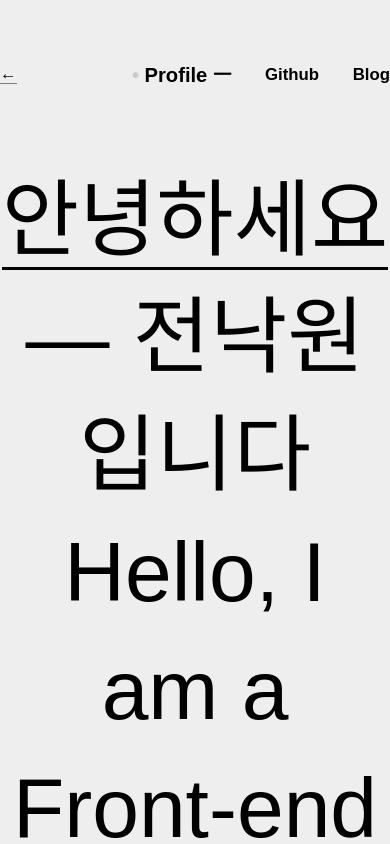
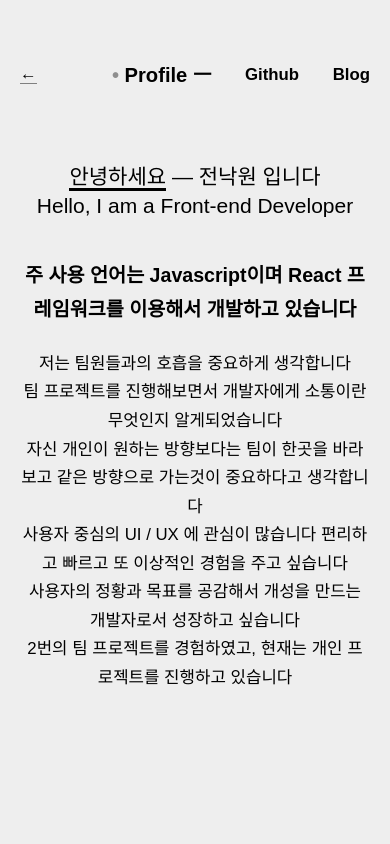
Before and after one commit to feelslikemmmm/portfolio, a React (Create React App) app: page /profile in a window 390 px wide. Shown: the top 844 px of the page. Built offline with nearby package versions, Linux system fonts and the light colour scheme.

Commit message:
mobile size update

```diff
--- a/src/styles/detail/section/Section.module.css
+++ b/src/styles/detail/section/Section.module.css
@@ -59,3 +59,40 @@
   font-size: 18px;
   line-height: 1.4;
 }
+
+@media (max-width:568px) {
+  .title__container {
+    font-size: 45px;
+  }
+
+  .subtitle__container {
+    margin-bottom: 50px;
+  }
+
+  .desc__container {
+    margin-bottom: 50px;
+  }
+  .desc__container span {
+    font-size: 14px;
+    line-height: 1.7;
+  }
+
+  .project__container {
+    display: flex;
+    flex-direction: column;
+    justify-content: space-between;
+  }
+
+  .project__item {
+    margin-bottom: 20px;
+  }
+
+  .project__item__title {
+    font-size: 18px;
+  }
+
+  .project__item__desc {
+    font-size: 16px;
+  }
+
+}
--- a/src/styles/home/section/Section.module.css
+++ b/src/styles/home/section/Section.module.css
@@ -54,6 +54,7 @@
   align-items: center;
   height: 100%;
   margin: 0 auto;
+  overflow-x: hidden;
 }
 
 .global__nav__links a {
@@ -415,7 +416,12 @@
     color: #fa402d;
     z-index: 999;
   }
-
+  .global__nav {
+    height: 150px;
+    width: 300px;
+    background: rgb(238, 238, 238);
+    padding-bottom: 100px;
+  }
   .global__nav__links .links {
     display: none;
   }
--- a/src/styles/profile/Profile.module.css
+++ b/src/styles/profile/Profile.module.css
@@ -122,23 +122,51 @@
   font-size: 1.5rem;
 }
 
-.circle {
-  display: flex;
-  justify-content: center;
-  align-items: center;
-  position: absolute;
-  top: 620px;
-  left: 950px;
-  width: 300px;
-  height: 300px;
-  background: rgb(14, 39, 179);
-  border-radius: 50%;
-  border: solid 0.2rem #0d28b3;
-  font-size: 1.5rem;
-  color: white;
-  transition: 500ms all;
+@media (max-width: 1024px) {
+  .global_nav {
+    width: 100%;
+    padding: 0 20px;
+  }
+
+  .main_section_title {
+    padding: 0 20px;
+    font-size: 3.0em;
+    font-weight: 400;
+    line-height: 1.4;
+  }
+
+  .main_section_body p{
+    padding: 0 20px;
+    font-size: 1.4em;
+    font-weight: bold;
+  }
+
+  .main_section_body ul {
+    padding: 0 20px;
+    font-size: 1.2rem;
+  }
 }
 
-.circle:hover {
-  transform: rotate(18deg) scale(1.1);
+@media (max-width: 568px) {
+  .global_nav {
+    width: 100%;
+    padding: 0 20px;
+  }
+  .main_section_title {
+    padding: 0 20px;
+    font-size: 1.5em;
+    font-weight: 400;
+    line-height: 1.4;
+  }
+
+  .main_section_body p{
+    padding: 0 20px;
+    font-size: 1.4em;
+    font-weight: bold;
+  }
+
+  .main_section_body ul {
+    padding: 0 20px;
+    font-size: 1.2rem;
+  }
 }
--- a/src/styles/project/section/Section.module.css
+++ b/src/styles/project/section/Section.module.css
@@ -222,6 +222,14 @@
     padding-top: 30px;
   }
 
+  .section__content__container {
+    width: 100%;
+    display: flex;
+    justify-content: space-between;
+    font-weight: 800;
+    font-size: 18px;
+  }
+
   .section__content__header {
     display: none;
     text-align: start;
@@ -343,7 +351,7 @@
     line-height: 1.6;
     font-size: 14px;
     line-height: 24px;
-    font-weight: 500;
+    font-weight: bold;
     margin-bottom: 20px;
   }
 
```
